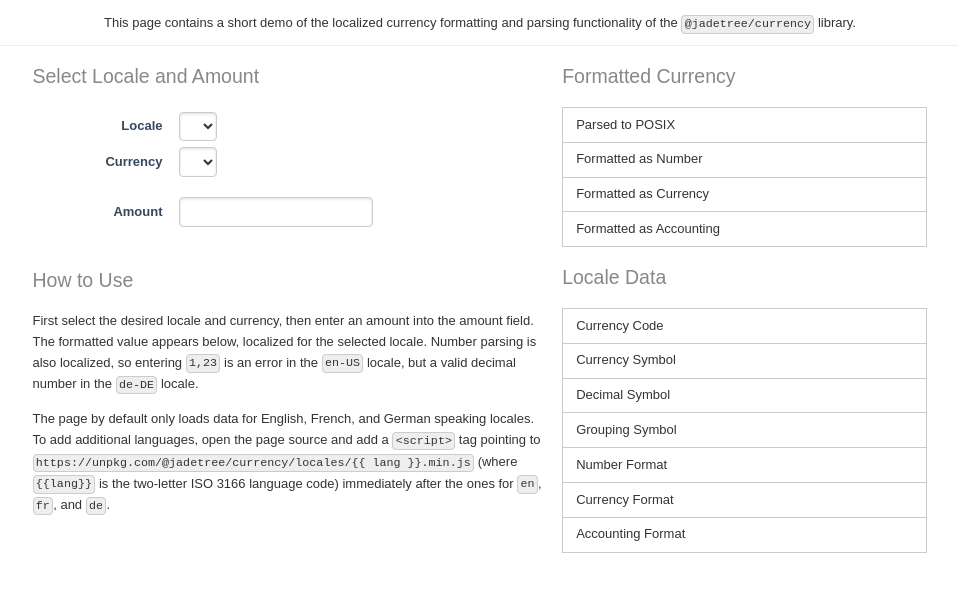
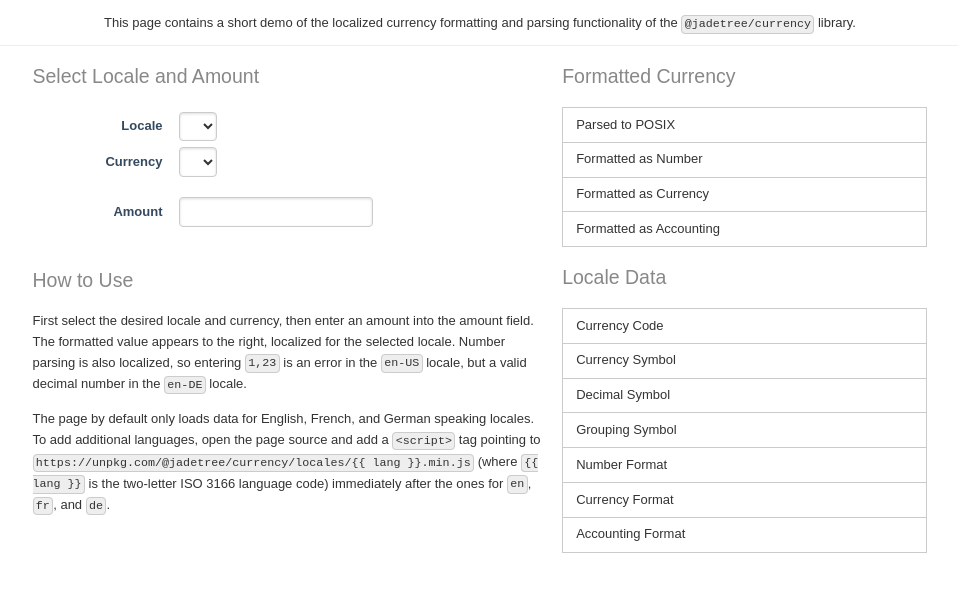
Before and after one commit to asymworks/jadetree-currency, a website: page demo/index.html in a window 1280 px wide. Shown: the part 95-686 px from the top of the page, without its empty margins (160-1118 px from the left). Drawn offline with nearby package versions, Linux system fonts and the light colour scheme; a script that the page names is missing.

Commit message:
Documentation and demo updates

```diff
--- a/demo/index.html
+++ b/demo/index.html
@@ -56,16 +56,16 @@
         <div class="inner-content">
           <h2>How to Use</h2>
           <p>First select the desired locale and currency, then enter an amount into the
-          amount field. The formatted value appears below, localized for the selected
+          amount field. The formatted value appears to the right, localized for the selected
           locale. Number parsing is also localized, so entering <code>1,23</code> is
           an error in the <code>en-US</code> locale, but a valid decimal number in
-          the <code>de-DE</code> locale.</p>
+          the <code>en-DE</code> locale.</p>
 
           <p>The page by default only loads data for English, French, and German
           speaking locales. To add additional languages, open the page source and
           add a <code>&lt;script&gt;</code> tag pointing to
           <code>https://unpkg.com/@jadetree/currency/locales/{{ lang }}.min.js</code>
-          (where <code>{{lang}}</code> is the two-letter ISO 3166 language code)
+          (where <code>{{ lang }}</code> is the two-letter ISO 3166 language code)
           immediately after the ones for <code>en</code>, <code>fr</code>, and
           <code>de</code>.
         </div>
```
Also changed, not shown: README.md.
